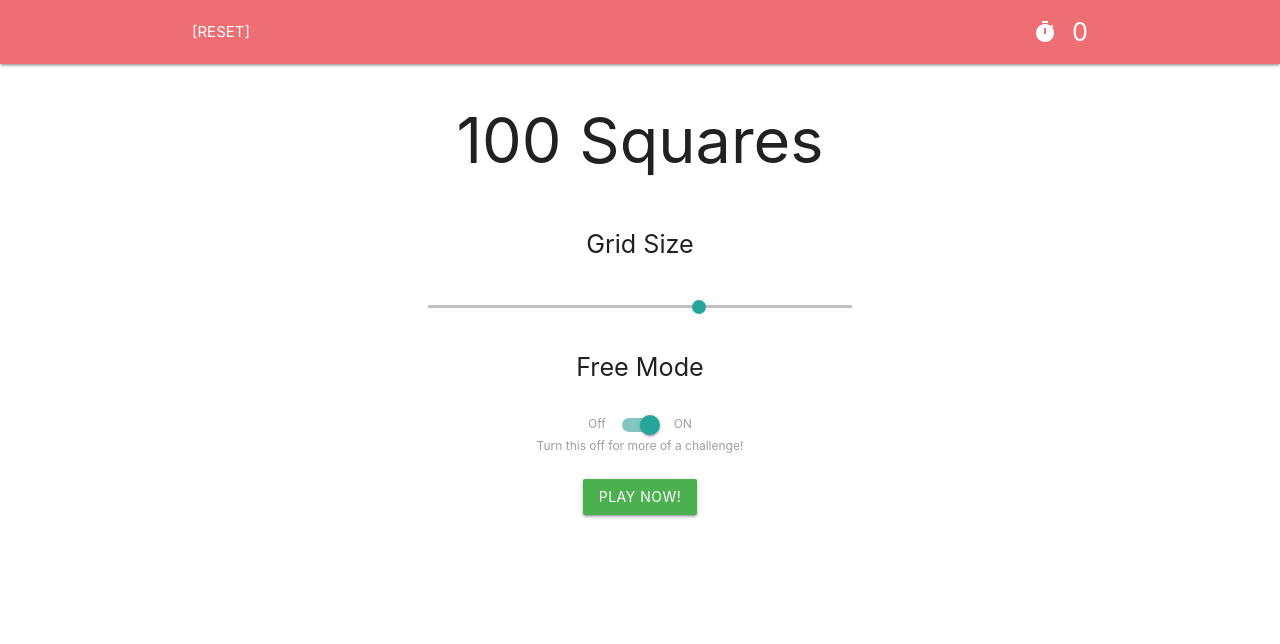
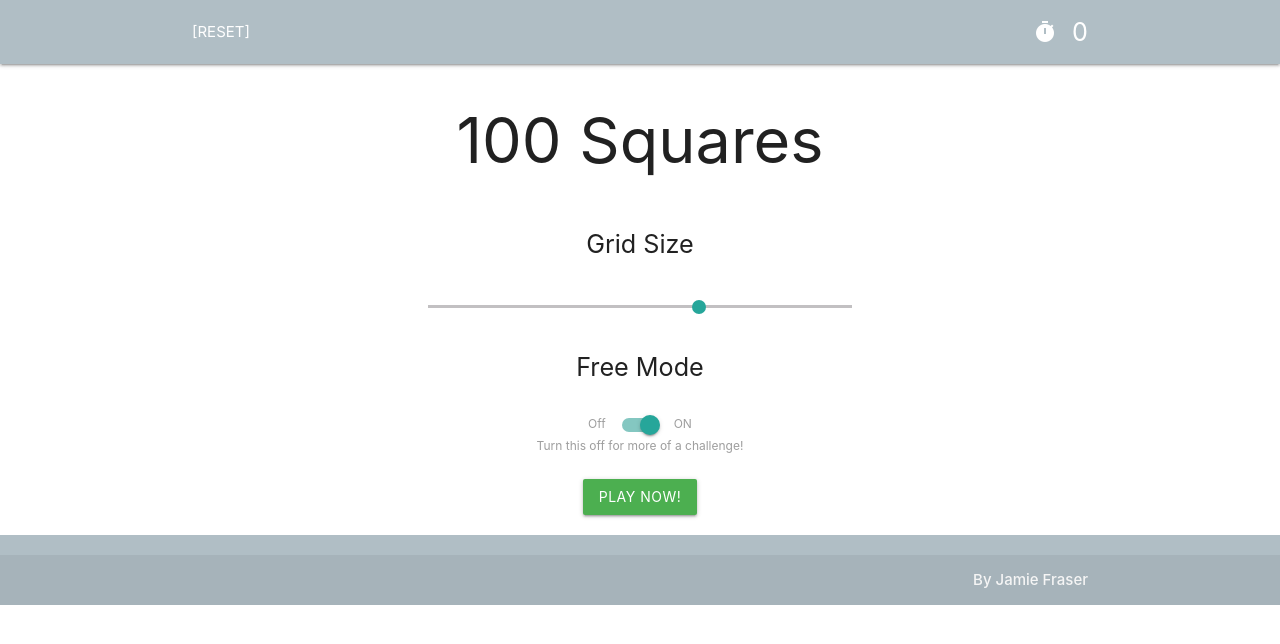
Before and after one commit to thejfraser/100-squares, a plain HTML site: page index.html in a window 1280 px wide. Drawn offline with nearby package versions, Linux system fonts and the light colour scheme; a web font is replaced by a local one.

Commit message:
cache control

```diff
--- a/index.html
+++ b/index.html
@@ -13,7 +13,7 @@
         <script>(function(i,s,o,g,r,a,m){i['GoogleAnalyticsObject']=r;i[r]=i[r]||function(){(i[r].q=i[r].q||[]).push(arguments)},i[r].l=1*new Date();a=s.createElement(o),m=s.getElementsByTagName(o)[0];a.async=1;a.src=g;m.parentNode.insertBefore(a,m)})(window,document,'script','//www.google-analytics.com/analytics.js','ga');ga('create', 'UA-39924173-2', 'auto');ga('send', 'pageview');</script>
     </head>
     <body>
-    	<nav>
+    	<nav class="blue-grey lighten-3">
     		<div class="nav-wrapper container">
       			<a href="#!" class="left playagain">[RESET]</a>
       			<div class="right">
@@ -44,7 +44,12 @@
 				</div>
 			</div>
     	</main>
-    	<footer>
+    	<footer class="page-footer blue-grey lighten-3">
+    		<div class="footer-copyright">
+	            <div class="container">
+        	    	<a class="grey-text text-lighten-4 right" href="http://www.jamiefraser.co.uk/?utm-source=100squares"><strong>By Jamie Fraser</strong></a>
+        	    </div>
+	        </div>
     	</footer>
     	<div class="modal" id="game-complete-modal">
     		<div class="modal-content">
@@ -55,6 +60,6 @@
     			<a href="#!" class="btn green playagain">Play Again</a>
     		</div>
     	</div>
-		<script src="script.min.js"></script>
+		<script src="script.min.js?v=1"></script>
     </body>
 </html>
```
